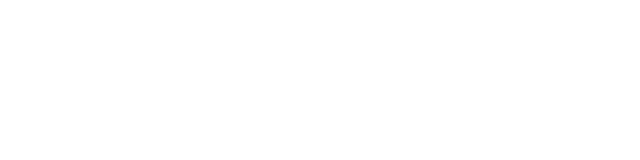
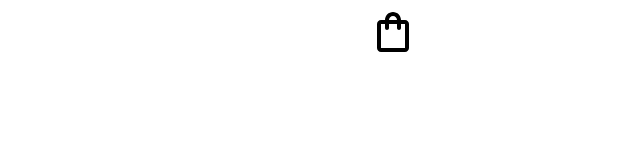
Before and after one commit to Garu2807/Shop-Api, a React (Vite) app: page /cart in a window 1280 px wide. Shown: the top 160 px of the page, without its empty margins (640-1280 px from the left). Built offline with nearby package versions, Linux system fonts and the light colour scheme.

Commit message:
some styles

```diff
--- a/package.json
+++ b/package.json
@@ -12,12 +12,14 @@
   "dependencies": {
     "@emotion/react": "^11.13.3",
     "@emotion/styled": "^11.13.0",
+    "@mui/icons-material": "^6.1.4",
     "@mui/material": "^6.1.4",
     "@mui/styled-engine-sc": "^6.1.4",
     "@reduxjs/toolkit": "^2.3.0",
     "axios": "^1.7.7",
     "react": "^18.3.1",
     "react-dom": "^18.3.1",
+    "react-icons": "^5.3.0",
     "react-redux": "^9.1.2",
     "react-router": "^6.27.0",
     "react-router-dom": "^6.27.0",
--- a/src/App.tsx
+++ b/src/App.tsx
@@ -1,12 +1,14 @@
 import { Route, Routes } from 'react-router';
 import ProductList from './features/products/ProductList';
 import CartList from './features/cart/CartList';
+import Navbar from './features/navbar/Navbar';
 
 function App(): JSX.Element {
   return (
     <div className="App">
+      <Navbar />
       <Routes>
-        <Route path="/cart" element={<CartList/>} />
+        <Route path="/cart" element={<CartList />} />
         <Route path="/" element={<ProductList />} />
       </Routes>
     </div>
--- a/src/features/cart/CartItem.tsx
+++ b/src/features/cart/CartItem.tsx
@@ -1,8 +1,40 @@
 import React from 'react';
-import { ProductProps } from '../products/types/Product';
+import { Product, ProductId, ProductProps } from '../products/types/Product';
+import { useAppDispatch } from '../../redux/store';
+import { StyledCard, StyledImage } from '../products/Product.styles';
+import { Button, CardActions, CardContent, Typography } from '@mui/material';
+import { removeFromCart } from './CartSlice';
+import { LuShoppingCart } from 'react-icons/lu';
+function CartItem({ product }: ProductProps) {
+  const dispatch = useAppDispatch();
+  const handleRemoveFromCart = (): void => {
+    dispatch(removeFromCart({ id: product.id })); // Передаем объект с ключом id
+  };
 
-function CartItem({ product }: ProductProps) {
-  return <div>{product.id}</div>;
+  return (
+    <>
+      <StyledCard>
+        <StyledImage src={product.image} />
+        <CardContent>
+          <Typography variant="h6" component="div">
+            {product.title}
+          </Typography>
+        </CardContent>
+        <CardActions>
+          <Button size="small" color="primary" onClick={handleRemoveFromCart}>
+            Удалить
+          </Button>
+          <Typography
+            variant="h6"
+            component="div"
+            style={{ marginLeft: 'auto' }}
+          >
+            ${product.price}
+          </Typography>
+        </CardActions>
+      </StyledCard>
+    </>
+  );
 }
 
 export default CartItem;
--- a/src/features/cart/CartList.tsx
+++ b/src/features/cart/CartList.tsx
@@ -2,6 +2,9 @@ import React, { useEffect } from 'react';
 import { useAppDispatch, useAppSelector } from '../../redux/store';
 import CartItem from './CartItem';
 import { getCart } from './CartSlice';
+import { Route } from 'react-router';
+import { Link } from 'react-router-dom';
+import { LuShoppingCart } from 'react-icons/lu';
 
 function CartList() {
   const dispatch = useAppDispatch();
--- /dev/null
+++ b/src/features/navbar/Navbar.styles.ts
@@ -0,0 +1,25 @@
+import styled from 'styled-components';
+import ShoppingBagOutlinedIcon from '@mui/icons-material/ShoppingBagOutlined';
+import { styled as muiStyled } from '@mui/system';
+
+export const NavBar = styled.nav`
+  display: flex;
+  align-content: center;
+  justify-content: flex-end;
+  padding: 0 215px 0 220px;
+  button {
+    height: 50px;
+    width: 50px;
+  }
+`;
+
+export const StyledIcon = muiStyled(ShoppingBagOutlinedIcon)(({ theme }) => ({
+  backgroundColor: 'transparent',
+  transition: 'background-color 0.3s ease, transform 0.3s ease',
+  color: 'black',
+  borderRadius: '12px',
+  '&:hover': {
+    backgroundColor: 'rgba(211, 211, 211, 0.5)',
+    transform: 'scale(1.1)',
+  },
+}));
--- /dev/null
+++ b/src/features/navbar/Navbar.tsx
@@ -0,0 +1,14 @@
+import { Link } from 'react-router-dom';
+import { NavBar, StyledIcon } from './Navbar.styles';
+
+function Navbar() {
+  return (
+    <NavBar>
+      <Link to="/cart">
+        <StyledIcon sx={{ fontSize: '3rem' }} />
+      </Link>
+    </NavBar>
+  );
+}
+
+export default Navbar;
--- a/src/features/products/Product.styles.ts
+++ b/src/features/products/Product.styles.ts
@@ -1,5 +1,5 @@
 import styled from 'styled-components';
-import { Card, CardMedia } from '@mui/material';
+import { Card } from '@mui/material';
 
 export const Container = styled.div`
   display: flex;
@@ -12,7 +12,7 @@ export const Container = styled.div`
 
 export const StyledCard = styled(Card)`
   width: 300px;
-  min-height: 450px; /* Увеличиваем минимальную высоту карточки */
+  min-height: 450px;
   display: flex;
   flex-direction: column;
   justify-content: space-between;
@@ -20,7 +20,7 @@ export const StyledCard = styled(Card)`
   transition: transform 0.3s ease;
 
   &:hover {
-    transform: scale(1.05); /* Увеличение карточки при наведении */
+    transform: scale(1.05);
   }
 `;
 
@@ -34,7 +34,7 @@ export const StyledImage = styled.img`
 `;
 
 export const CardContentWrapper = styled.div`
-  flex-grow: 1; /* Позволяет контенту карточки занимать все оставшееся пространство */
+  flex-grow: 1;
   padding: 16px;
   display: flex;
   flex-direction: column;
@@ -42,7 +42,6 @@ export const CardContentWrapper = styled.div`
 `;
 
 export const StyledTypography = styled.div`
-  /* margin-bottom: 16px; */
   font-size: 15px;
 `;
 
@@ -51,15 +50,3 @@ export const StyledButtonWrapper = styled.div`
   justify-content: space-between;
   padding: 0 16px 16px;
 `;
-// display: block;
-// -webkit-background-size: cover;
-// background-size: cover;
-// background-repeat: no-repeat;
-// -webkit-background-position: center;
-// background-position: center;
-// width: 100%;
-// /* object-fit: none; */
-// height: 200px;
-// width: auto;
-// object-fit: contain;
-// }
--- a/src/features/products/ProductList.tsx
+++ b/src/features/products/ProductList.tsx
@@ -3,6 +3,8 @@ import { useAppDispatch, useAppSelector } from '../../redux/store';
 import ProductItem from './ProductItem';
 import { loadProducts } from './ProductSlice';
 import { Container } from './Product.styles';
+import { LuShoppingCart } from 'react-icons/lu';
+import { Link } from 'react-router-dom';
 
 function ProductList() {
   const dispatch = useAppDispatch();
```
Also changed, not shown: 1 other file (tests, documents, lock files or other folders).
